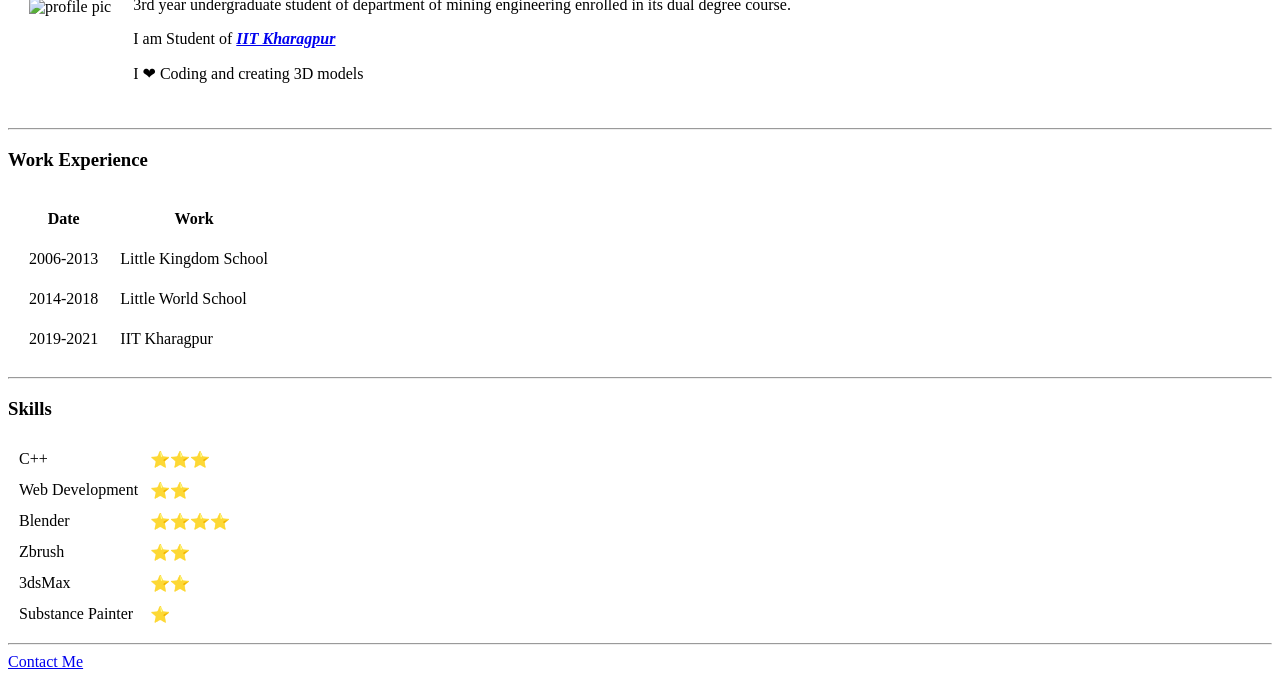
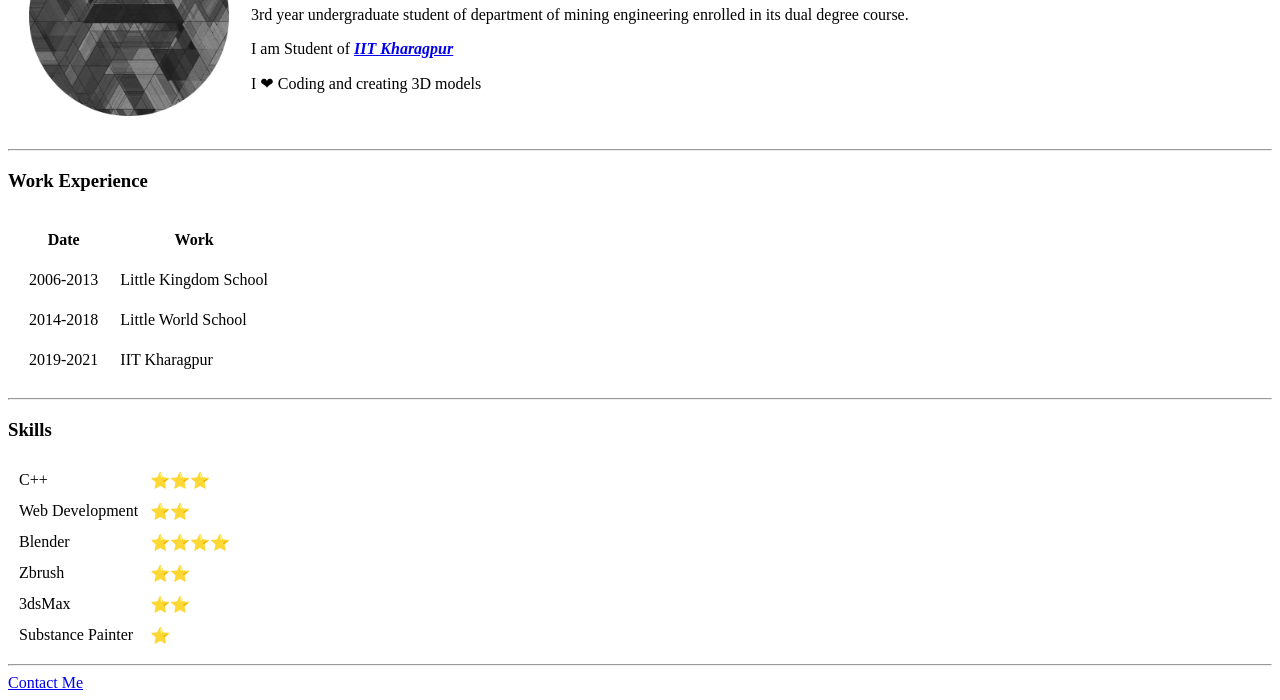
Before and after one commit to oxone-999/CV, a plain HTML site: page index.html in a window 1280 px wide. Shown: the part 113-813 px from the top of the page. Drawn offline with Linux system fonts and the light colour scheme.

Commit message:
Changed profile image link

```diff
--- a/index.html
+++ b/index.html
@@ -9,7 +9,7 @@
 <body>
   <table cellspacing="20px">
     <tr>
-      <td><img src="../resources/profile.png" alt="profile pic" height="200"></td>
+      <td><img src="profile.png" alt="profile pic" height="200"></td>
       <td>
         <h1>Anuj Verma</h1>
         <p>3rd year undergraduate student of department of mining engineering enrolled in its dual degree course.</p>
```
